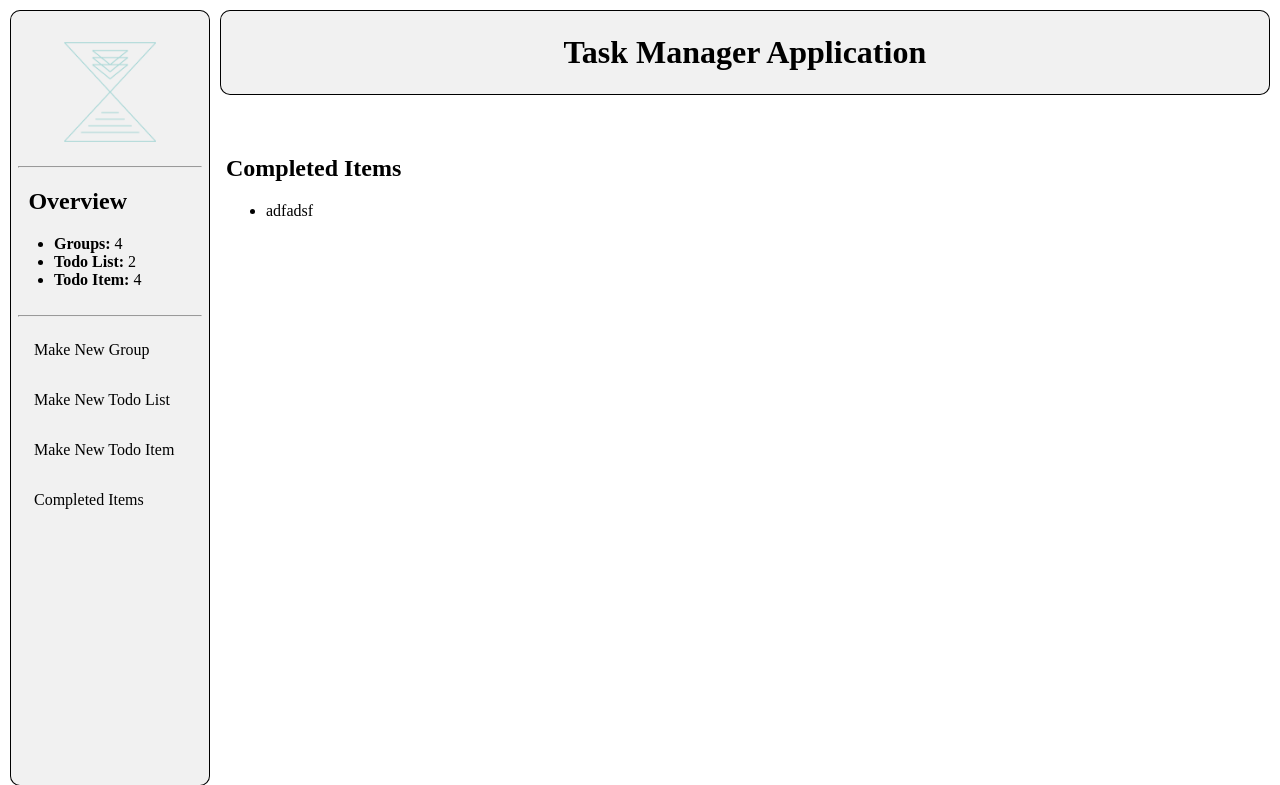
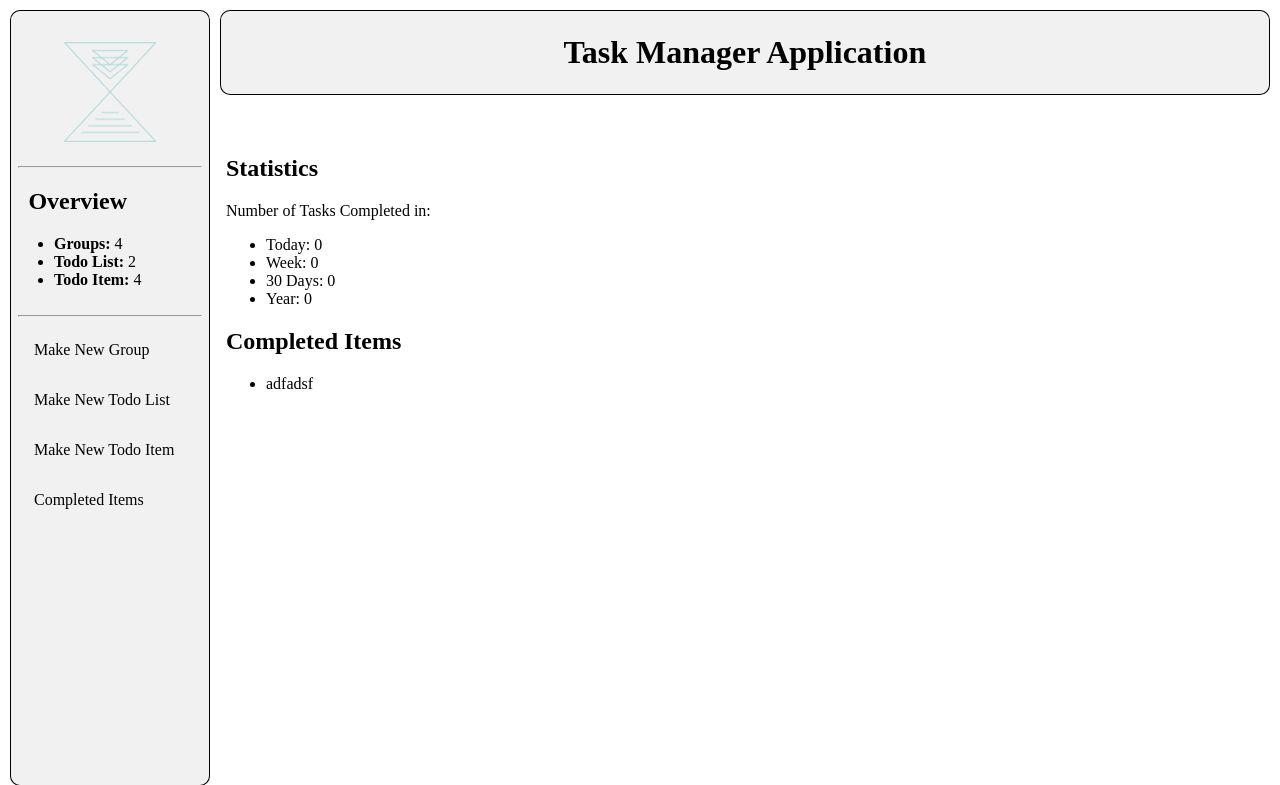
Before and after one commit to hyunlee1999/CalendarApp, a Django app: page /completed in a window 1280 px wide. Shown: the top 785 px of the page. Run offline with Django 3.2, Linux system fonts and the light colour scheme; data comes from the database, SQL or seed files in the repository; some libraries are stand-ins or nearby versions.

Commit message:
statistics

```diff
--- a/calendarSite/calendarApp/templates/completedItems.html
+++ b/calendarSite/calendarApp/templates/completedItems.html
@@ -4,14 +4,25 @@
 <div class="content">
     <div class="detail">
         <div class="formContent">
-        <h2>Completed Items</h2>
-        {% if todoItems%}
+            <h2>Statistics</h2>
+            <p>Number of Tasks Completed in:</p>
             <ul>
-            {% for todoItem in todoItems %}
-            <li><a href="/{{todoItem.todoList.group}}/{{todoItem.todoList}}/{{todoItem.name}}">{{todoItem.name}}</a></li>
-            {% endfor %}
+                <li>Today: {{todayCount}}</li>
+                <li>Week: {{weekCount}}</li>
+                <li>30 Days: {{thirtyCount}}</li>
+                <li>Year: {{yearCount}}</li>
             </ul>
-        {% endif %}
+            {% if todoItems%}
+                <h2>Completed Items</h2>
+
+                <ul>
+                {% for todoItem in todoItems %}
+                <li><a href="/{{todoItem.todoList.group}}/{{todoItem.todoList}}/{{todoItem.name}}">{{todoItem.name}}</a></li>
+                {% endfor %}
+                </ul>
+            {% else %}
+                <p>You have not completed Items</p>
+            {% endif %}
 
         </div>
     </div>
--- a/calendarSite/calendarApp/templates/todoItemDetail.html
+++ b/calendarSite/calendarApp/templates/todoItemDetail.html
@@ -16,7 +16,7 @@
             <p>Description: <span>N/A</span></p>
         {% endif %}
         {% if todoItem.completed %}
-            <p>This todoItem is completed on {{todoItem.completedDate}}</p>
+            <p>This todoItem was completed on {{todoItem.completedDate}}</p>
         {% endif %}
 
         <button onclick="location.href='javascript:history.go(-1)' ">Previous Page</a></button>
--- a/calendarSite/calendarApp/views.py
+++ b/calendarSite/calendarApp/views.py
@@ -124,7 +124,33 @@ def todoItemDetail(request, group, todoList, todoItem):
 
 def completedItems(request):
     todoItems = TodoItem.objects.all().filter(completed=True)
-    return render(request, "completedItems.html", {"todoItems": todoItems})
+
+    today = datetime.date.today()
+    week = today - datetime.timedelta(days=7)
+    thirty = today - datetime.timedelta(days=30)
+    year = today - datetime.timedelta(days=365)
+
+    todayCount = weekCount = thirtyCount = yearCount = 0
+
+    for todoItem in todoItems:
+        completedDate = todoItem.completedDate
+        if  completedDate == today:
+            todayCount = todayCount + 1
+        if today <= completedDate <= week:
+            weekCount = weekCount + 1
+        if today <= completedDate <= thirty:
+            thirtyCount = thirtyCount + 1
+        if today <= completedDate <= year:
+            yearCount = yearCount + 1
+
+    return render(request, "completedItems.html",
+        {
+            "todoItems": todoItems,
+            "todayCount": todayCount,
+            "weekCount": weekCount,
+            "thirtyCount": thirtyCount,
+            "yearCount": yearCount,
+        })
 
 def delete(request):
     type = request.GET.get("type")
```
